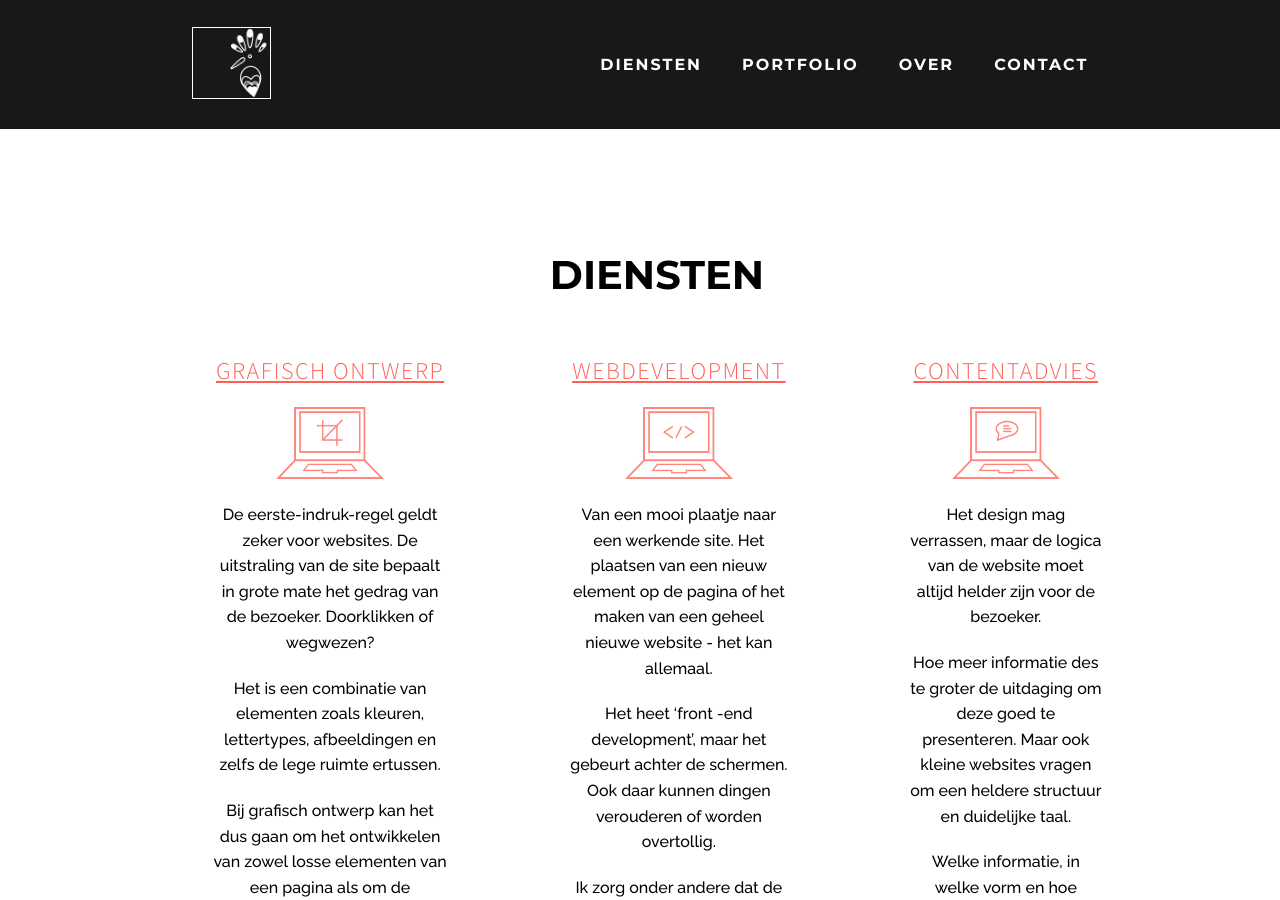
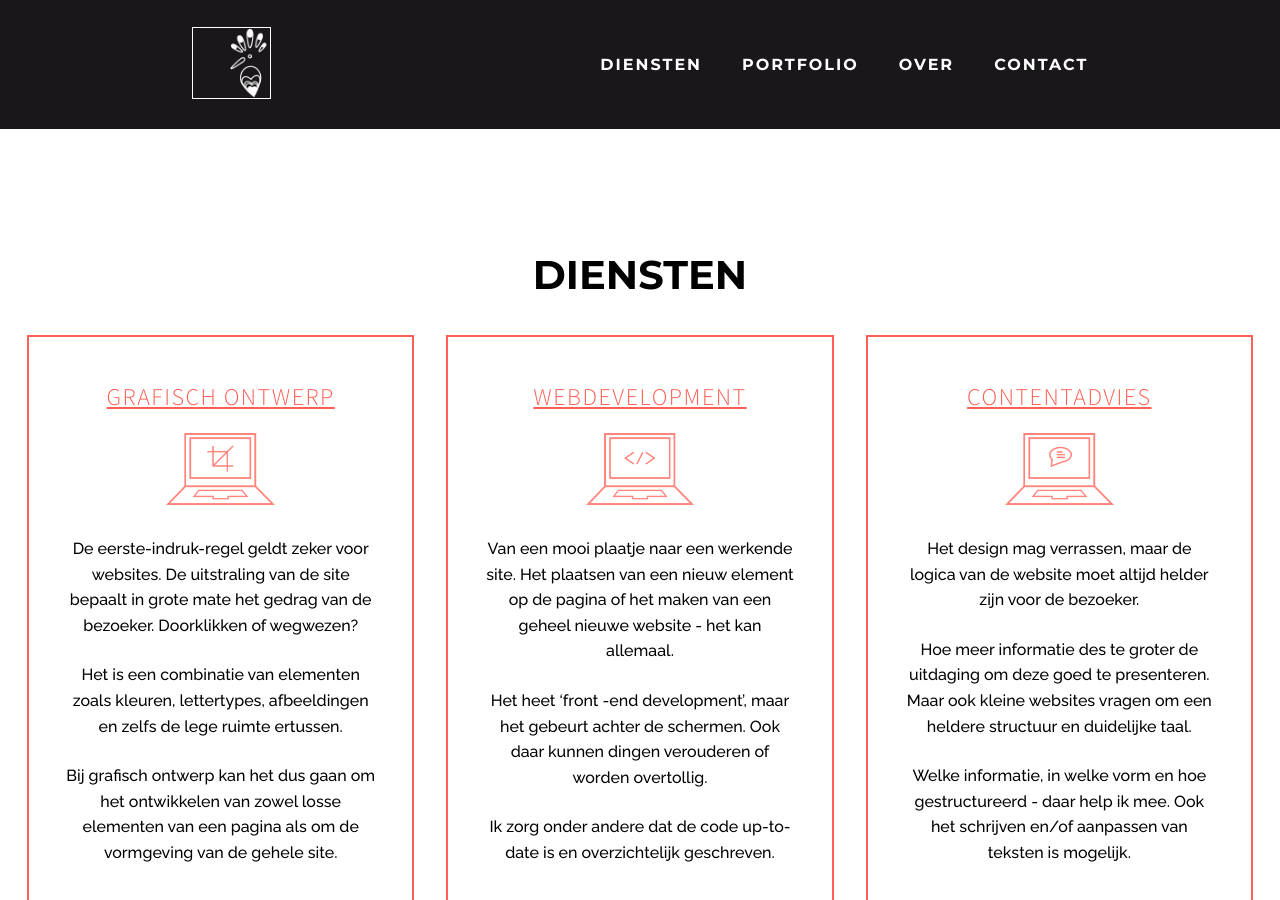
Before and after one commit to juliahop/juliahop.github.io, a Jekyll site: the page built from index.html, in a window 1280 px wide and 900 px high, scrolled down 811 px. Built offline with Jekyll 4.4.1, drawn with Linux system fonts in a browser that asks for light colours.

Commit message:
Use flexbox for home--2

```diff
--- a/_sass/_layout.scss
+++ b/_sass/_layout.scss
@@ -96,47 +96,22 @@ p {
 #HOME-SECTIONS
 \*------------------------------------------*/
 
-.home {
+.home { /* section */
   background-size: cover;
   height: 100vh;
-  padding-top: 14vh;
+  padding-top: 14vh; /* on scrol distance from header */
 }
 
 .home--1 {
   background-color: var(--color-1);
   display: grid;
-  height: 86vh;
+  height: 86vh; /* min header to calc center */
   padding-top: 0;
   place-items: center;
 }
 
-.home__content {
-  // padding: 0 20rem;
-  margin: 0 auto;
-  max-width: 70%;
-}
-
-@media (max-width: 47.5em) {
-  .home__content {
-    max-width: 100%;
-    padding: 0 3vh;
-  }
-}
-
-@media (min-width: 47.5em) {
-  .home--2 .home__content {
-    display: grid;
-    grid-column-gap: 10rem;
-    grid-template-columns: repeat(3, 1fr);
-    grid-template-areas: "heading heading heading"
-                         "article article article";
-  }
-}
-
-@media (max-width: 47.5em) {
-  .home--2 .home__content {
-    display: block;
-  }
+.home__container { /* div */
+  padding: 0 3vh;
 }
 
 .home__heading {
@@ -144,22 +119,37 @@ p {
   grid-column: heading-start / heading-end;
   padding: 1em;
   text-align: center;
+
+    @media (max-width: 47.5em) {
+      font-size: 2em;
+    }
 }
 
-@media (max-width: 47.5em) {
-  .home__heading {
-    font-size: 2em;
-  }
+.content--flex {
+  display: flex;
+  justify-content: center;
 }
+
 
 .article {
   text-align: center;
+  padding: 3rem;
+  border: 2px solid var(--color-1-dark);
+  width: 25%;
+  max-width: 400px;
+  flex: 1 0 350px;
+
+  &:nth-child(2) {
+    margin-left: 4rem;
+    margin-right: 4rem;
+  }
+  // min-width: 37rem;
 }
 
-.article::after {
-  content: "―";
-  color: var(--color-1-dark);
-}
+// .article::after {
+//   content: "―";
+//   color: var(--color-1-dark);
+// }
 
 .article__heading {
   color: var(--color-1-dark);
@@ -175,13 +165,14 @@ p {
 
 .article__icon {
   height: 8vh;
+  margin-bottom: 2rem;
 }
 
 .article__txt {
   line-height: 1.6;
-  margin: 2.5rem;
+  padding: 1.5rem;
 }
 
 .article__txt:last-child {
-  margin-bottom: 3rem;
+  // margin-bottom: 3rem;
 }
--- a/index.html
+++ b/index.html
@@ -3,15 +3,17 @@ layout: default
 ---
 <!-- Hero -->
 <section class="home home--1">
-  <div class="home__content">
+  <div class="home__container">
     <img class="img-responsive" src="img/profile3.png" alt="HopHop Webdesign">
   </div>
 </section>
 
 <!-- Diensten -->
 <section id="diensten" class="home home--2">
-  <div class="home__content">
+  <div class="home__container">
     <h2 class="home__heading h-txt">Diensten</h2>
+
+    <div class="content content--flex">
 
       <article class="article">
         <h3 class="article__heading">Grafisch ontwerp</h3>
@@ -29,7 +31,6 @@ layout: default
         <p class="article__txt">Ik zorg onder andere dat de code up-to-date is en overzichtelijk geschreven.</p>
       </article>
 
-
       <article class="article">
         <h3 class="article__heading">Contentadvies</h3>
         <img class="article__icon" alt="contentadvies" src="img/laptop3.png">
@@ -37,7 +38,7 @@ layout: default
         <p class="article__txt">Hoe meer informatie des te groter de uitdaging om deze goed te presenteren. Maar ook kleine websites vragen om een heldere structuur en duidelijke taal.</p>
         <p class="article__txt">Welke informatie, in welke vorm en hoe gestructureerd - daar help ik mee. Ook het schrijven en/of aanpassen van teksten is mogelijk.</p>
       </article>
-
+    </div>
   </div>
 </section>
 
```
Lines whose indentation alone changed are shown as unchanged.
